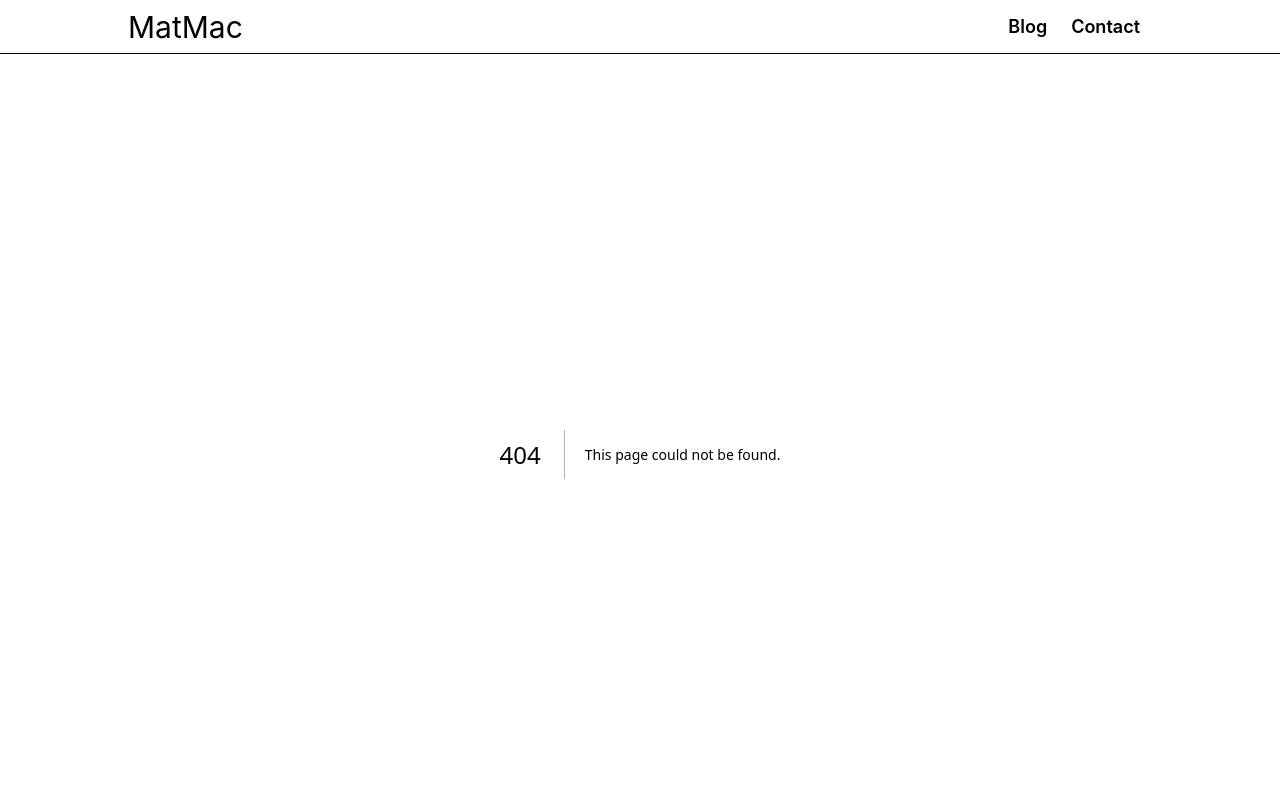
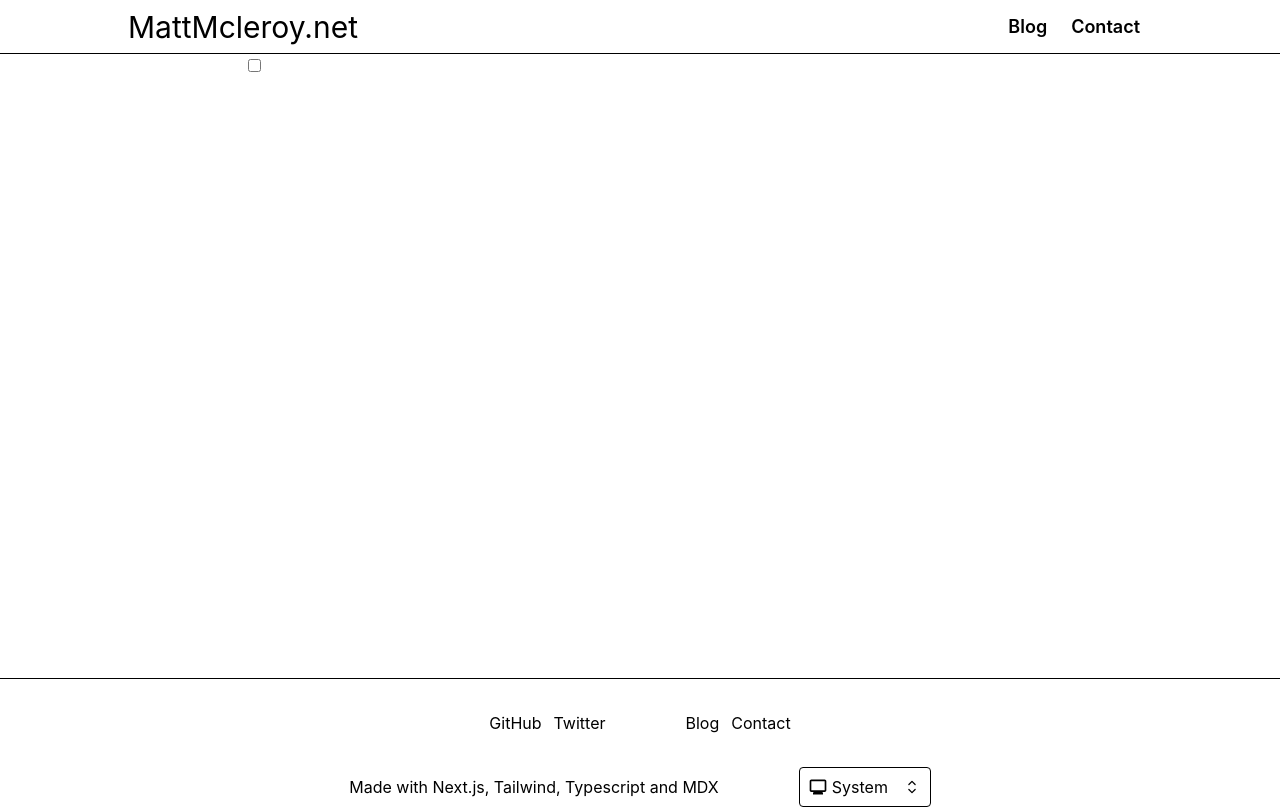
Before and after one commit to TheRaucous/matts-blog, a Next.js app: page /admin in a window 1280 px wide. Before the commit this address had no page. Shown: the top 809 px of the page. Built offline with nearby package versions, Linux system fonts and the light colour scheme.

Commit message:
syncing changes accross devices.

```diff
--- a/package.json
+++ b/package.json
@@ -10,6 +10,7 @@
   },
   "dependencies": {
     "@mdx-js/react": "^2.1.5",
+    "@uiw/react-md-editor": "^4.0.11",
     "ajv": "^6.12.6",
     "date-fns": "^2.29.3",
     "gray-matter": "^4.0.3",
--- a/src/components/Header.tsx
+++ b/src/components/Header.tsx
@@ -5,7 +5,7 @@ function Header() {
   return (
     <header className="border-brdrclr c-trans fixed top-0 z-40 flex h-[var(--header-height)] w-full justify-between border-b bg-c-bg/[var(--header-opacity)] px-[10%] backdrop-blur">
       <Link href="/" className="flex h-full items-center">
-        <span className="select-none text-3xl leading-none">MatMac</span>
+        <span className="select-none text-3xl leading-none">MattMcleroy.net</span>
       </Link>
 
       <nav className="flex">
--- a/src/components/TwitterFeed.tsx
+++ b/src/components/TwitterFeed.tsx
@@ -1,5 +1,28 @@
-export default function TwitterFeed() {
-  return (
-    <div>TwitterFeed</div>
-  )
+import Script from "next/script"
+
+export default function TwitterFeed({username}) {
+    return (
+      <>
+        <a href="https://x.com/babygravy9" data-height="400" target="_blank" rel="noreferrer">
+          Tweets by the raw egg
+        </a>
+        <Script src="https://platform.x.com/widgets.js" strategy="lazyOnload"/>
+      </>
+    )
+
+  // return (
+  //   <div>
+  //     <a
+  //       className="twitter-timeline"
+  //       data-tweet-limit="10"
+  //       data-theme="light"
+  //       data-chrome="noheader nofooter"
+  //       href={`https://twitter.com/${username}`}
+  //     >
+  //       Tweets by {username}
+  //     </a>
+  //     <Script src="https://platform.twitter.com/widgets.js" strategy="lazyOnload"/>
+
+  //   </div>
+  // )
 }
--- /dev/null
+++ b/src/pages/admin.tsx
@@ -0,0 +1,8 @@
+export default function admin() {
+    return (
+        <main>
+            <input type="check" />
+            <input type="checkbox" name="" id="" />
+        </main>
+    )
+}
--- a/src/pages/index.tsx
+++ b/src/pages/index.tsx
@@ -1,8 +1,6 @@
 import Head from 'next/head';
 import { getValidatedContent } from '../lib/MDXContent';
 import PostsFeed from '../components/PostsFeed';
-import TwitterFeed from '../components/TwitterFeed';
-import GridEffect from '../components/gridEffect/GridEffect';
 import Hero from '../components/Hero';
 import Curtain from '../components/gridEffect/Curtain';
 
```
Also changed, not shown: 1 other file (tests, documents, lock files or other folders).
